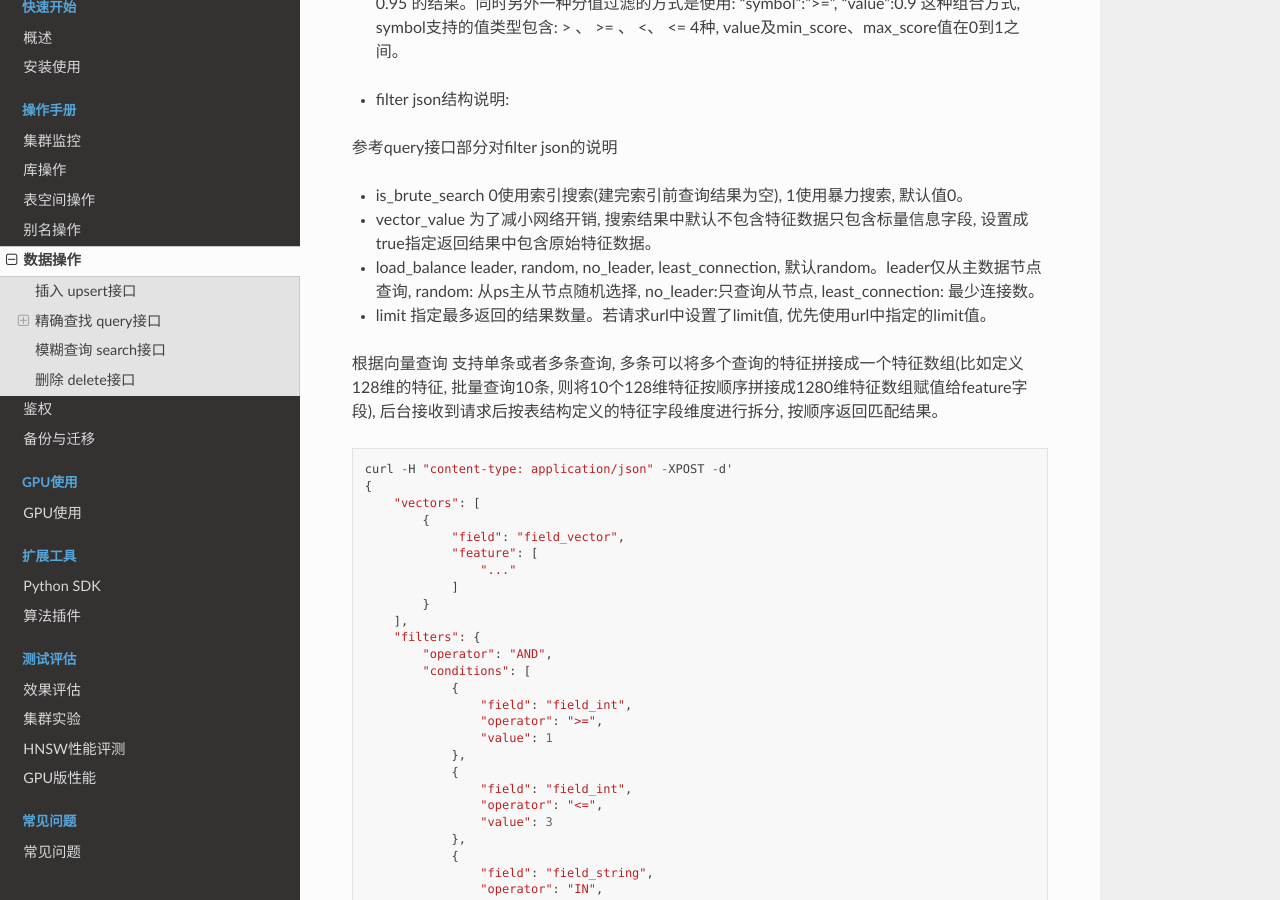
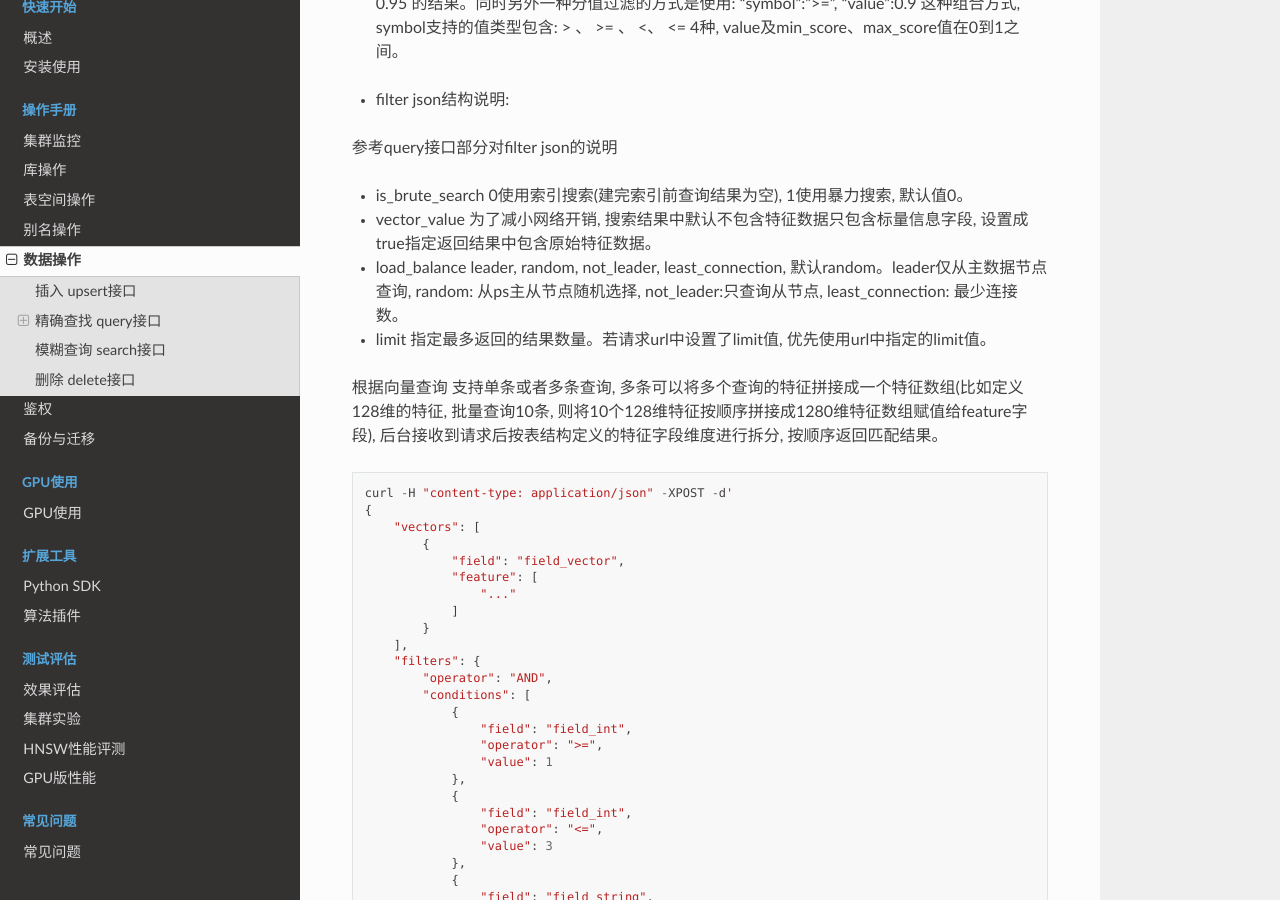
Before and after one commit to vearch/zh_docs, a Sphinx documentation site: the page built from docs/source/use_op/op_doc.rst, in a window 1280 px wide and 900 px high, scrolled down 7598 px. Built offline with Sphinx 7.4.7 and the Read the Docs theme 2.0.0, drawn with Linux system fonts in a browser that asks for light colours; pages that are not in the unit, such as notebooks, are missing from menus.

Commit message:
not_leader

```diff
--- a/docs/source/use_op/op_doc.rst
+++ b/docs/source/use_op/op_doc.rst
@@ -401,7 +401,7 @@ FLAT
 
 - vector_value 为了减小网络开销, 搜索结果中默认不包含特征数据只包含标量信息字段, 设置成true指定返回结果中包含原始特征数据。
 
-- load_balance leader, random, no_leader, least_connection, 默认random。leader仅从主数据节点查询, random: 从ps主从节点随机选择, no_leader:只查询从节点, least_connection: 最少连接数。
+- load_balance leader, random, not_leader, least_connection, 默认random。leader仅从主数据节点查询, random: 从ps主从节点随机选择, not_leader:只查询从节点, least_connection: 最少连接数。
 
 - limit 指定最多返回的结果数量。若请求url中设置了limit值, 优先使用url中指定的limit值。
 
```
